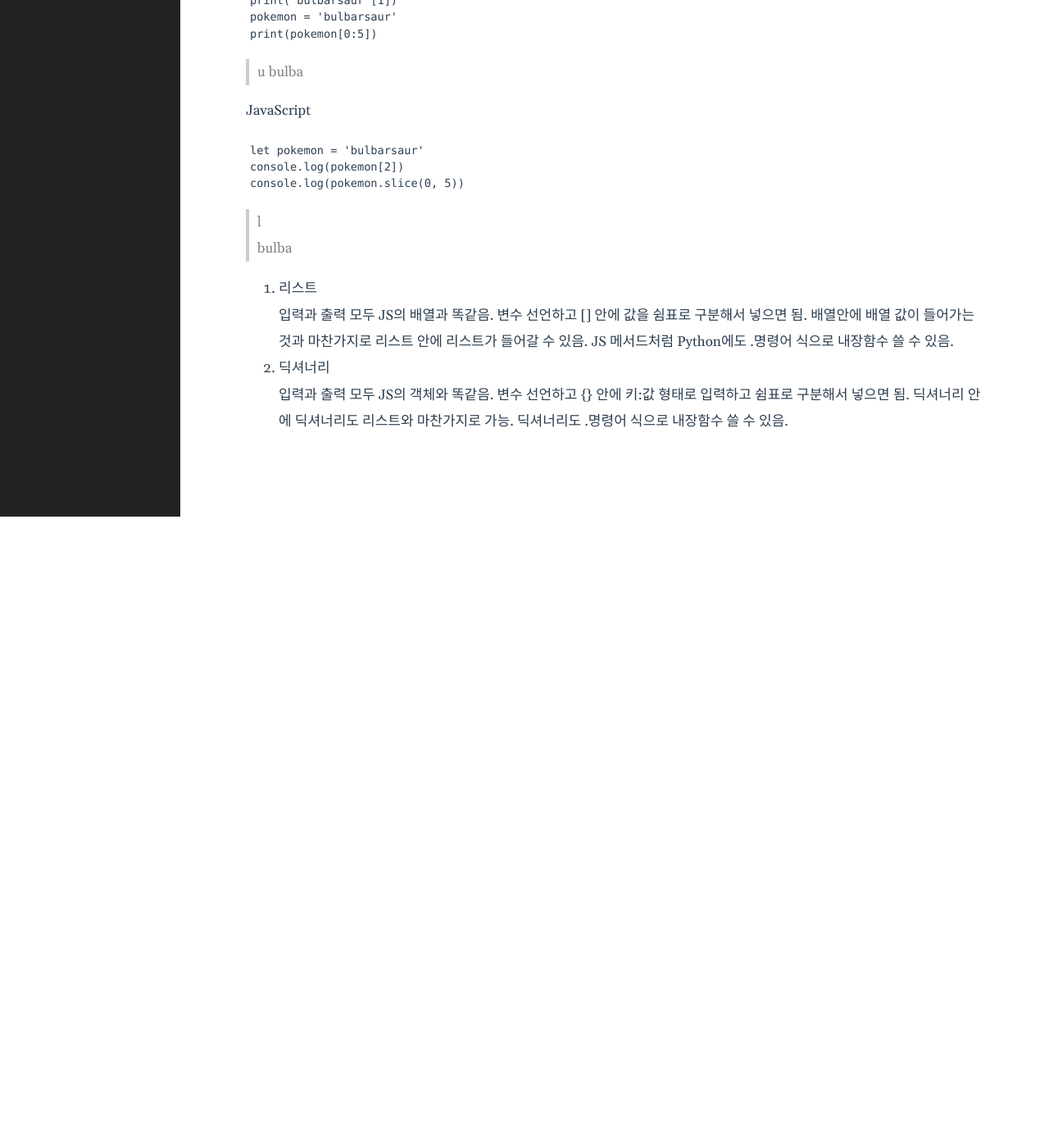
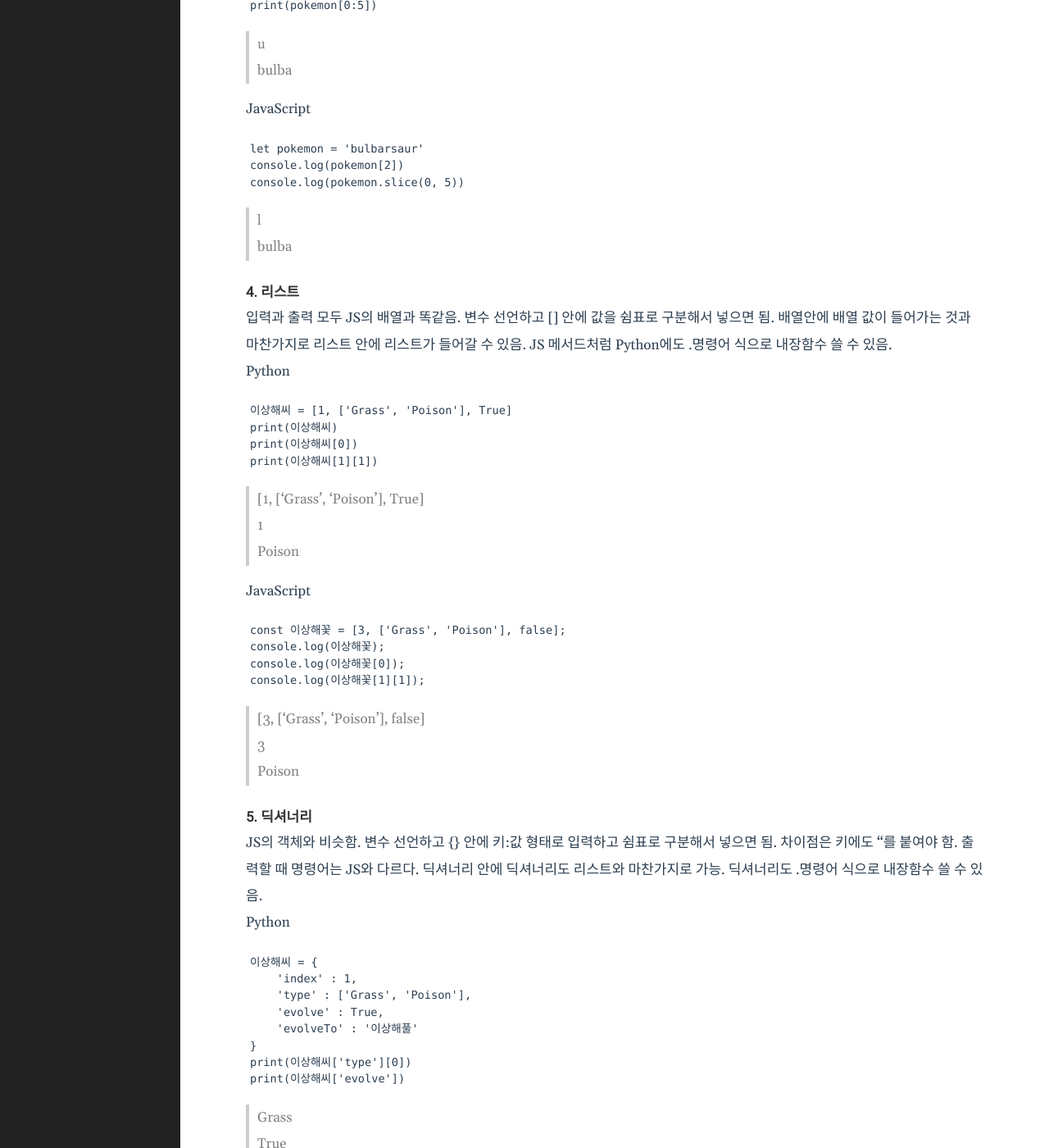
Before and after one commit to ToyCon/ToyCon.github.io, a Jekyll site: the page built from _posts/2022-07-26-Python2.markdown, in a window 1280 px wide and 1400 px high, scrolled down 1382 px. Shown: the whole window at 82% size. Built offline with Jekyll 4.4.1, drawn with Linux system fonts in a browser that asks for light colours; before the commit the page ends 2012 px from its top, so only the background shows below that; some of the changed text lies outside the part shown.

Commit message:
Add Python4

````diff
--- a/_posts/2022-07-26-Python2.markdown
+++ b/_posts/2022-07-26-Python2.markdown
@@ -5,7 +5,7 @@ date: 2022-07-26 21:30:00 +0900
 categories: Python
 ---
 ### Python 기본문법
-1. print
+#### 1. print
 변수를 선언하고 변수에 값을 할당해서 그 값을 가지고 계산을 하거나 유의미한 결과를 만들어내는 과정은 JavaScript와 동일. 다만 결과를 보고 싶을 때 JavaScript는 console 명령어를 썼는데 Python은 print를 쓴다. JS와 차이가 나는 부분은 값을 입력할 때 값에 사칙연산이 된다. JS의 경우 string 타입에 숫자를 곱하면 NaN이 되는데 Python은 그냥 변수를 해당 횟수만큼 출력해 줌. 이런 부분은 혼동하기 쉬운 것 같다.
 
 Python
@@ -22,7 +22,7 @@ console.log('Bulbarsaur', 'Bulbarsaur')
 > NaN
 > Bulbarsaur Bulbarsaur
 
-2. 변수선언
+#### 2. 변수선언
 JavaScript처럼 var, let, const 없이 그냥 변수이름 = 변수에 넣을 값
 
 Python
@@ -41,7 +41,7 @@ console.log(bulbar)
 > number
 > 1
 
-3. 인덱싱
+#### 3. 인덱싱
 글자 뒤에 [] 붙여서 일부만 출력 가능. 이건 JavaScript와 거의 동일한데 조금 더 편리함. 일부 문자를 가져오는 경우 JS라면 slice 메서드를 써야 함.
 
 Python
@@ -62,8 +62,58 @@ console.log(pokemon.slice(0, 5))
 > l
 > bulba
 
-4. 리스트
+#### 4. 리스트
 입력과 출력 모두 JS의 배열과 똑같음. 변수 선언하고 [] 안에 값을 쉼표로 구분해서 넣으면 됨. 배열안에 배열 값이 들어가는 것과 마찬가지로 리스트 안에 리스트가 들어갈 수 있음. JS 메서드처럼 Python에도 .명령어 식으로 내장함수 쓸 수 있음.
 
-5. 딕셔너리
-입력과 출력 모두 JS의 객체와 똑같음. 변수 선언하고 {} 안에 키:값 형태로 입력하고 쉼표로 구분해서 넣으면 됨. 딕셔너리 안에 딕셔너리도 리스트와 마찬가지로 가능. 딕셔너리도 .명령어 식으로 내장함수 쓸 수 있음.
+Python
+```Pyhton
+이상해씨 = [1, ['Grass', 'Poison'], True]
+print(이상해씨)
+print(이상해씨[0])
+print(이상해씨[1][1])
+```
+> [1, ['Grass', 'Poison'], True]
+> 1
+> Poison
+
+JavaScript
+```JavaScript
+const 이상해꽃 = [3, ['Grass', 'Poison'], false];
+console.log(이상해꽃);
+console.log(이상해꽃[0]);
+console.log(이상해꽃[1][1]);
+```
+> [3, ['Grass', 'Poison'], false]
+> 3
+> Poison
+
+#### 5. 딕셔너리
+JS의 객체와 비슷함. 변수 선언하고 {} 안에 키:값 형태로 입력하고 쉼표로 구분해서 넣으면 됨. 차이점은 키에도 ''를 붙여야 함. 출력할 때 명령어는 JS와 다르다. 딕셔너리 안에 딕셔너리도 리스트와 마찬가지로 가능. 딕셔너리도 .명령어 식으로 내장함수 쓸 수 있음.
+
+Python
+```Pyhton
+이상해씨 = {
+    'index' : 1,
+    'type' : ['Grass', 'Poison'],
+    'evolve' : True,
+    'evolveTo' : '이상해풀'
+}
+print(이상해씨['type'][0])
+print(이상해씨['evolve'])
+```
+> Grass
+> True
+
+JavaScript
+```JavaScript
+const 킬리아 = {
+    index: 281,
+    type: ['Psychic', 'Fairy'],
+    evolve: true,
+    evolveTo : ['가디안', '엘레이드']
+};
+console.log(킬리아.type);
+console.log(킬리아.evolveTo[1]);
+```
+> [ 'Psychic', 'Fairy' ]
+> 엘레이드
````
Also changed, not shown: _posts/2022-07-27-Python3.markdown (+20 -0 lines), _posts/2022-07-28-Algorithm.markdown (added, +7 -0 lines), _posts/2022-07-28-Python4.markdown (added, +7 -0 lines).
